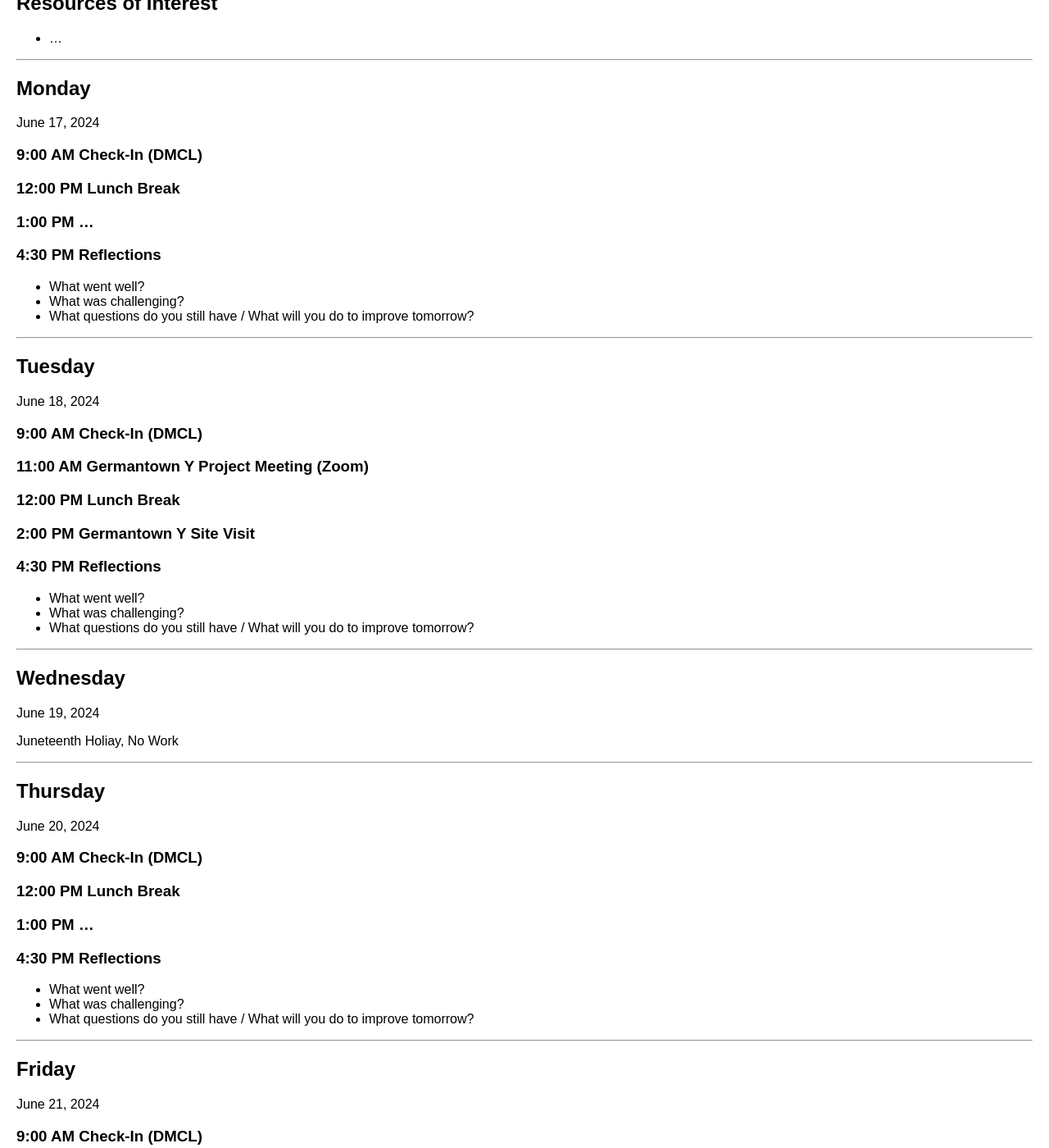
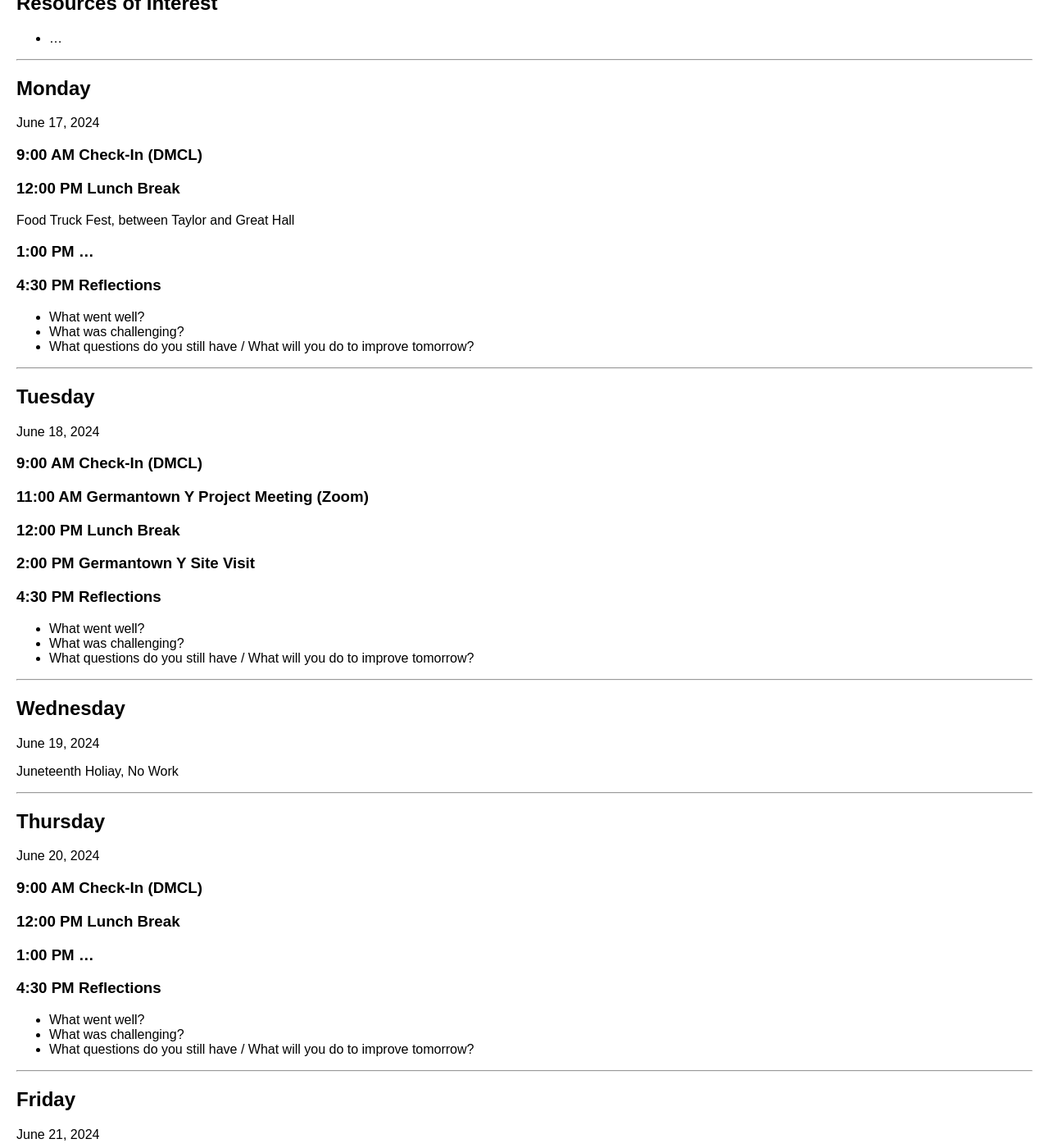
Before and after one commit to digbmc/dssf-syll, a Jekyll site: the page built from _weeks/03-work.md, in a window 1280 px wide and 1400 px high, scrolled down 285 px. Shown: the whole window at 82% size. Built offline with Jekyll 4.4.1, drawn with Linux system fonts in a browser that asks for light colours; some of the changed text lies outside the part shown.

Commit message:
Update 03-work.md; add 6.17 food truck fest

```diff
--- a/_weeks/03-work.md
+++ b/_weeks/03-work.md
@@ -16,6 +16,7 @@ June 17, 2024
 ### 9:00 AM Check-In (DMCL)
 
 ### 12:00 PM Lunch Break
+Food Truck Fest, between Taylor and Great Hall
 
 ### 1:00 PM ...
 
@@ -81,4 +82,4 @@ June 21, 2024
 - What was challenging?
 - What questions do you still have / What will you do to improve next week?
 
-[<<< Last week](02-data) | [Next week >>>](04-work)
+[<< Last week](02-data) | [Next week >>](04-work)
```
